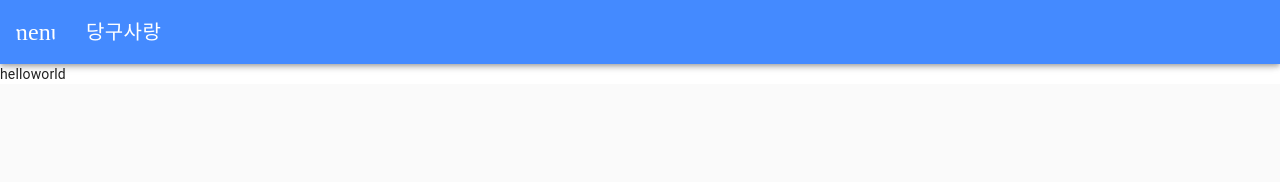
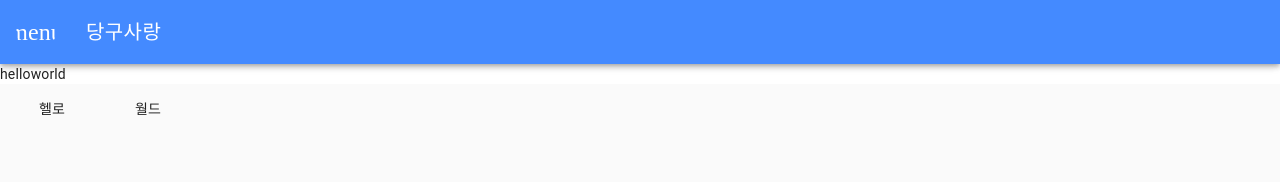
Before and after one commit to antop-dev/billiards-love, a Vue app: page / in a window 1280 px wide. Shown: the top 182 px of the page. Built offline with nearby package versions, Linux system fonts and the light colour scheme; the HTML template or start-up script is replaced by a standard one.

Commit message:
라우터 적용 및 테스트

```diff
--- a/src/front/App.vue
+++ b/src/front/App.vue
@@ -1,5 +1,12 @@
 <template>
-  <app-header></app-header>
+  <div>
+    <app-header></app-header>
+    <div>
+      <router-view></router-view>
+    </div>
+    <md-button v-on:click="moveHello">헬로</md-button>
+    <md-button v-on:click="moveWorld">월드</md-button>
+  </div>
 </template>
 
 <script>
@@ -8,9 +15,15 @@ import AppHeader from './components/AppHeader';
 export default {
   components: { AppHeader },
   data() {
-    return {
-
-    };
+    return {};
+  },
+  methods: {
+    moveHello: function () {
+      this.$router.push('/hello');
+    },
+    moveWorld: function () {
+      this.$router.push('/world');
+    },
   },
 };
 </script>
--- a/src/front/components/AppHeader.vue
+++ b/src/front/components/AppHeader.vue
@@ -14,12 +14,12 @@
       <md-list>
         <md-list-item>
           <md-icon>move_to_inbox</md-icon>
-          <span class="md-list-item-text">Inbox</span>
+          <span class="md-list-item-text" v-on:click="goHello">Inbox</span>
         </md-list-item>
 
         <md-list-item>
           <md-icon>send</md-icon>
-          <span class="md-list-item-text">Sent Mail</span>
+          <span class="md-list-item-text" v-on:click="goWorld">Sent Mail</span>
         </md-list-item>
 
         <md-list-item>
@@ -44,6 +44,14 @@ export default {
       showNavigation: false,
     };
   },
+  methods: {
+    goHello: function () {
+      // this.$emit('goHello'); //moveHello
+    },
+    goWorld: function () {
+      // this.$emit('goWorld'); //moveWorld
+    },
+  },
 };
 </script>
 
--- a/src/front/main.js
+++ b/src/front/main.js
@@ -1,14 +1,15 @@
 import Vue from 'vue';
 import VueMaterial from 'vue-material';
 import App from './App';
+import router from './router';
 import 'vue-material/dist/vue-material.min.css';
-import 'vue-material/dist/theme/default.css'
-
+import 'vue-material/dist/theme/default.css';
 
 Vue.use(VueMaterial);
 
 // eslint-disable-next-line no-new
 window.$app = new Vue({
   el: '#app',
+  router,
   render: (h) => h(App),
 });
--- /dev/null
+++ b/src/front/router/index.js
@@ -0,0 +1,9 @@
+import Vue from 'vue';
+import VueRouter from 'vue-router';
+import routes from './routes';
+
+Vue.use(VueRouter);
+
+export default new VueRouter({
+  routes,
+});
--- /dev/null
+++ b/src/front/router/routes.js
@@ -0,0 +1,13 @@
+import Hello from '../view/Hello';
+import World from '../view/World';
+
+export default [
+  {
+    path: '/hello',
+    component: Hello,
+  },
+  {
+    path: '/world',
+    component: World,
+  },
+];
```
